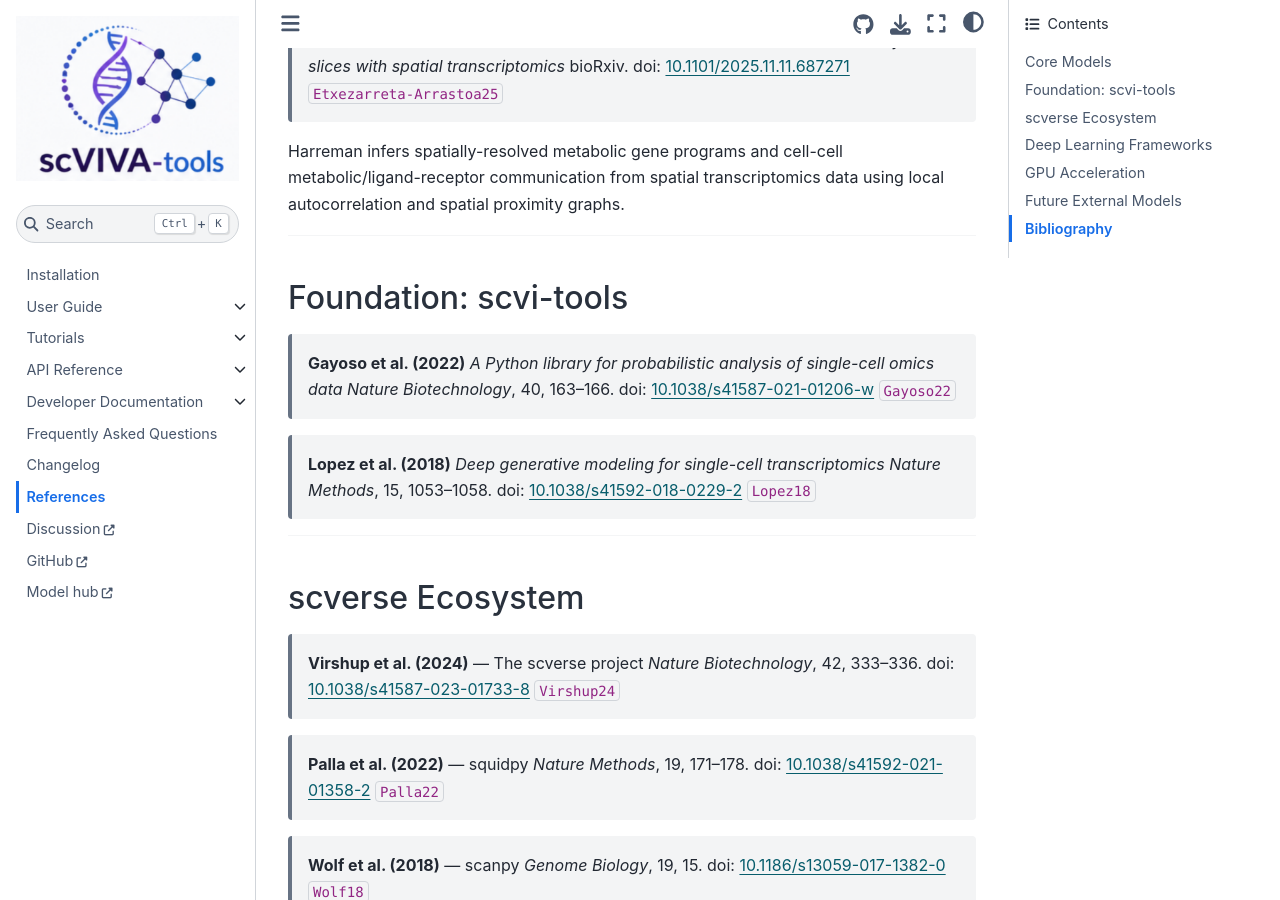
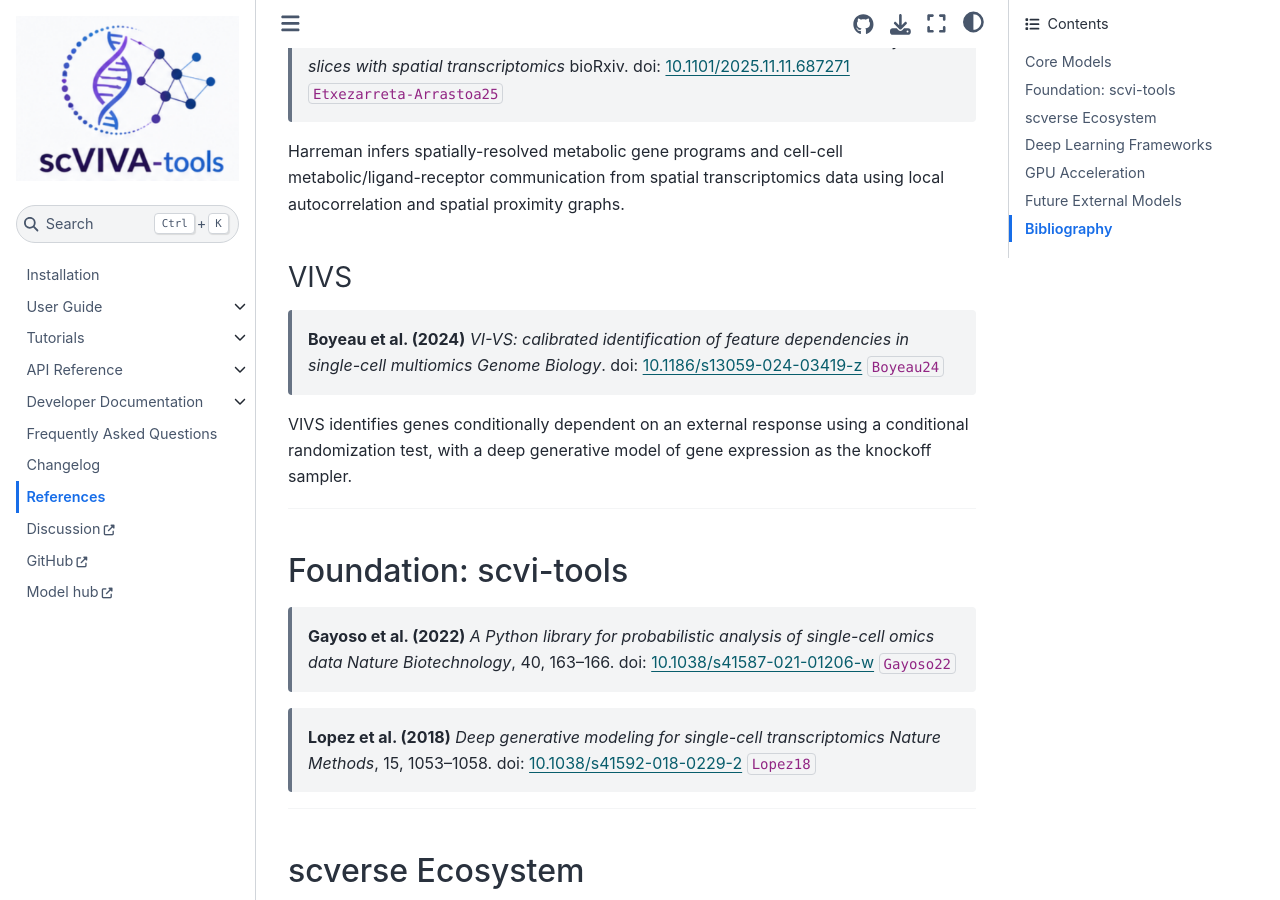
Before and after one commit to YosefLab/spatialvi-tools, a Sphinx documentation site: the page built from docs/references.md, in a window 1280 px wide and 900 px high, scrolled down 1189 px. Built offline with Sphinx 7.4.7 and the Sphinx Book theme 1.1.4, drawn with Linux system fonts in a browser that asks for light colours; pages that are not in the unit, such as notebooks, are missing from menus; cross-references to code outside the pages are shown as plain code; the version number is read from the project's files by our own code; some of the changed text lies outside the part shown.

Commit message:
docs: add VIVS API reference, user guide, citation, changelog entry

```diff
--- a/docs/references.bib
+++ b/docs/references.bib
@@ -35,6 +35,17 @@
   month = jan,
   journal = {biorxiv},
   publisher = {Cold Spring Harbor Laboratory}
+}
+
+@article{Boyeau24,
+  title = {VI-VS: calibrated identification of feature dependencies in single-cell multiomics},
+  author = {Boyeau, Pierre and Bates, Stephen and Ergen, Can and Jordan, Michael I and Yosef, Nir},
+  doi = {10.1186/s13059-024-03419-z},
+  journal = {Genome Biology},
+  volume = {25},
+  number = {294},
+  year = {2024},
+  publisher = {Springer}
 }
 
 @article{Lopez19,
--- a/docs/references.md
+++ b/docs/references.md
@@ -47,6 +47,17 @@
 
 Harreman infers spatially-resolved metabolic gene programs and cell-cell metabolic/ligand-receptor
 communication from spatial transcriptomics data using local autocorrelation and spatial proximity graphs.
+
+### VIVS
+
+> **Boyeau et al. (2024)**
+> *VI-VS: calibrated identification of feature dependencies in single-cell multiomics*
+> *Genome Biology*. doi: [10.1186/s13059-024-03419-z](https://doi.org/10.1186/s13059-024-03419-z)
+> {cite:p}`Boyeau24`
+
+VIVS identifies genes conditionally dependent on an external response using a
+conditional randomization test, with a deep generative model of gene expression as the
+knockoff sampler.
 
 ---
 
--- a/docs/user_guide/models/index.md
+++ b/docs/user_guide/models/index.md
@@ -6,6 +6,7 @@
 resolvi
 destvi
 scviva
+vivs
 gimvi
 stereoscope
 tangram
```
Also changed, not shown: other parts of docs/references.md (+1 -1 lines), CHANGELOG.md (+6 -0 lines), docs/api/reference/scviva.model.VIVS.rst (added, +70 -0 lines), docs/user_guide/models/vivs.md (added, +27 -0 lines).
